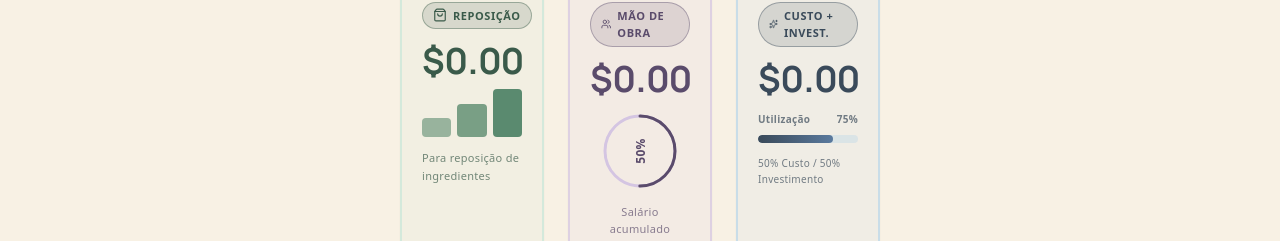
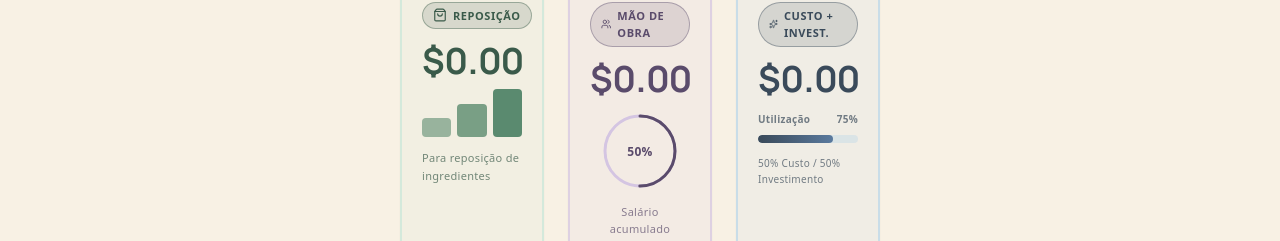
Before and after one commit to almeidablessed-star/Rafael-Almeida, a React (Vite) app: page / in a window 1280 px wide. Shown: the part 375-616 px from the top of the page. Built offline with nearby package versions, Linux system fonts and the light colour scheme.

Commit message:
Fix: '50%' vertical no indicador circular
- Adicionar transform='rotate(90 40 40)' ao texto SVG
- Compensa a rotação do SVG para manter texto horizontal
- Circular progress indicator agora com '50%' legível

Co-Authored-By: Claude Haiku 4.5 <noreply@anthropic.com>

```diff
--- a/src/components/Dashboard.tsx
+++ b/src/components/Dashboard.tsx
@@ -199,7 +199,7 @@ export const Dashboard: React.FC<DashboardProps> = ({
                   strokeDasharray="109.96 219.91"
                   strokeLinecap="round"
                 />
-                <text x="40" y="45" textAnchor="middle" className="text-xs font-bold fill-[#5A4B6B]" fontSize="16">
+                <text x="40" y="45" textAnchor="middle" className="text-xs font-bold fill-[#5A4B6B]" fontSize="16" transform="rotate(90 40 40)">
                   50%
                 </text>
               </svg>
```
Also changed, not shown: .claude/settings.local.json, .impeccable/hook.cache.json.
